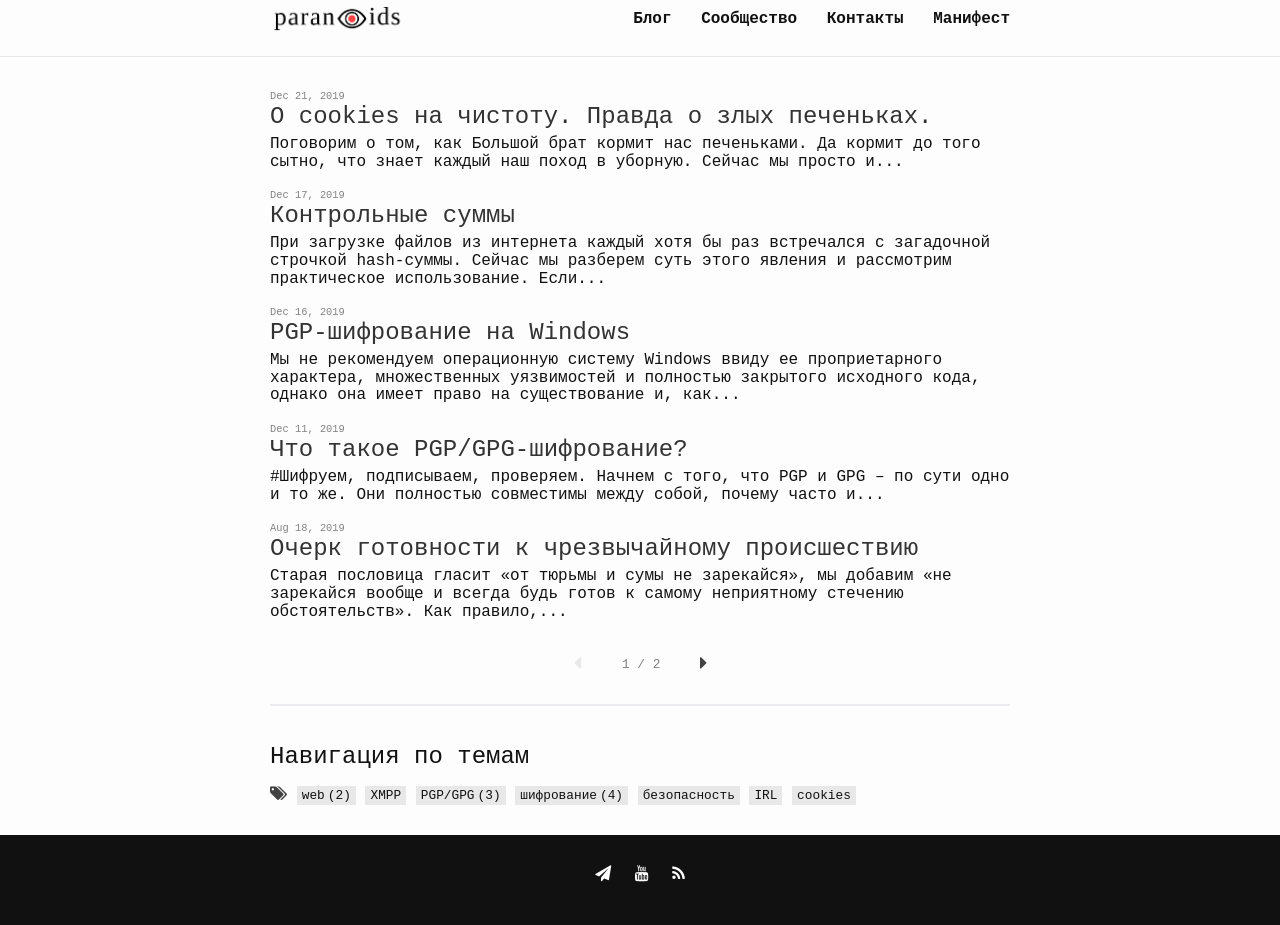
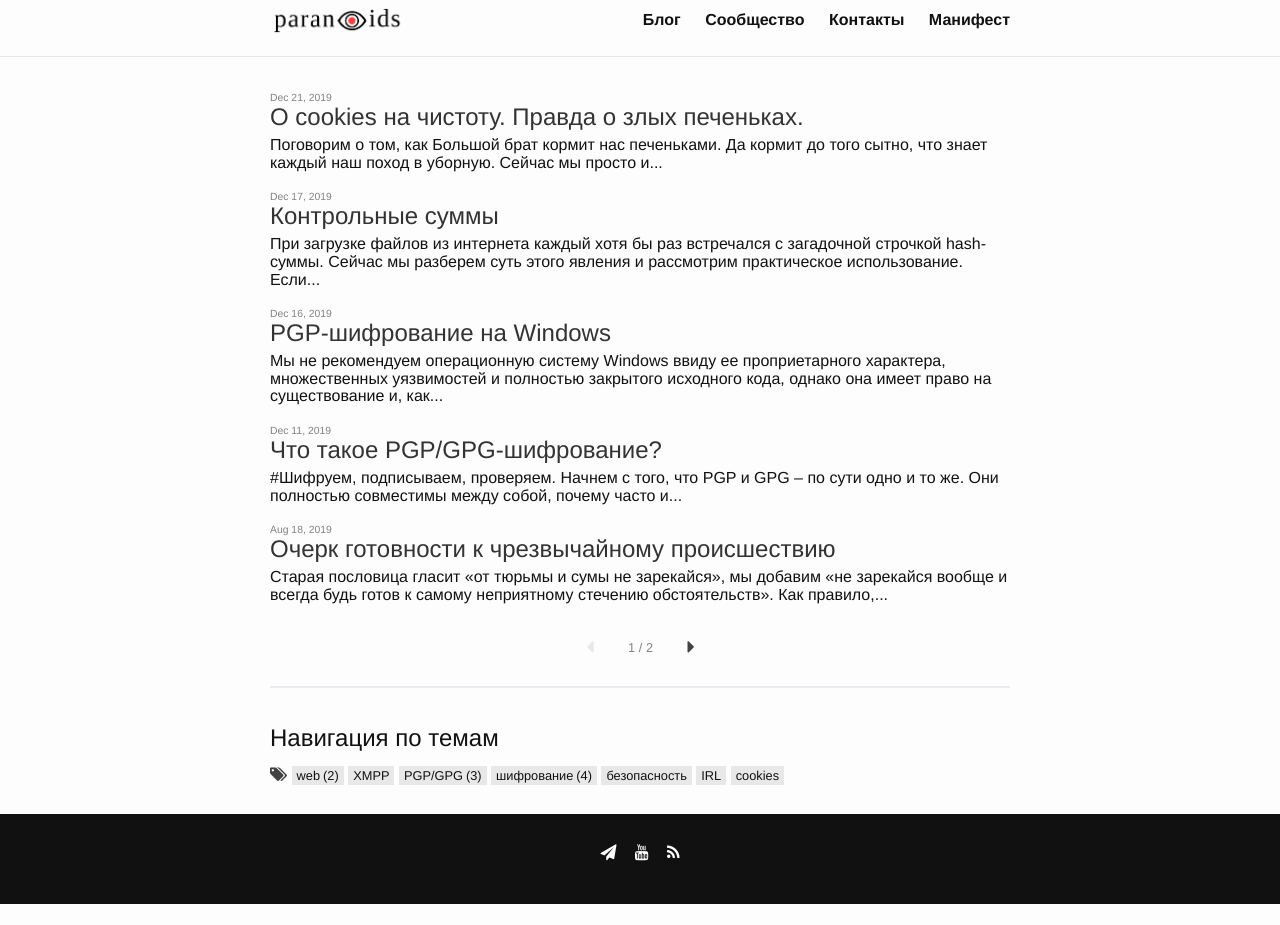
Before and after one commit to 2b7E1n6D0e5R7/2b7E1n6D0e5R7.github.io, a Jekyll site: the page built from index.html, in a window 1280 px wide. Built offline with Jekyll 4.4.1, drawn with Linux system fonts in a browser that asks for light colours; the list of posts is cut into pages by our own code; after the commit the page ends 904 px from its top, so only the background shows below that.

Commit message:
Update minimaless.scss

```diff
--- a/_sass/minimaless.scss
+++ b/_sass/minimaless.scss
@@ -2,7 +2,11 @@
 
 // Define defaults for each variable.
 
-$base-font-family: monospace, "Helvetica Neue", Helvetica, Arial, sans-serif !default;
+$font-type-family: monosace;
+$font-type-size: 16px !default;
+$font-type-height: 1.1 !default;
+
+$base-font-family: "Helvetica Neue", Helvetica, Arial, sans-serif !default;
 $base-font-size:   16px !default;
 $base-font-weight: 400 !default;
 $small-font-size:  $base-font-size * 0.65 !default;
```
